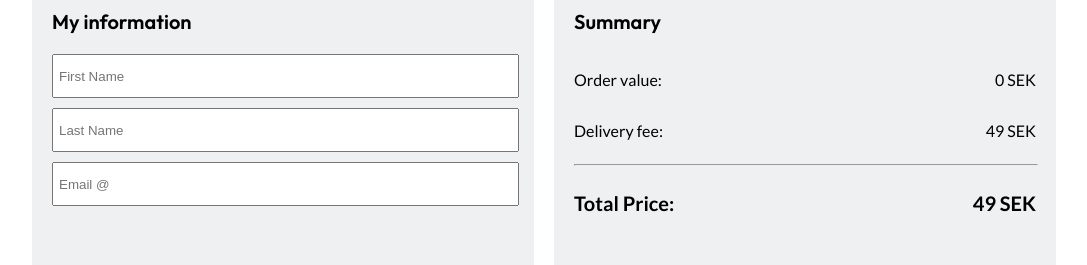
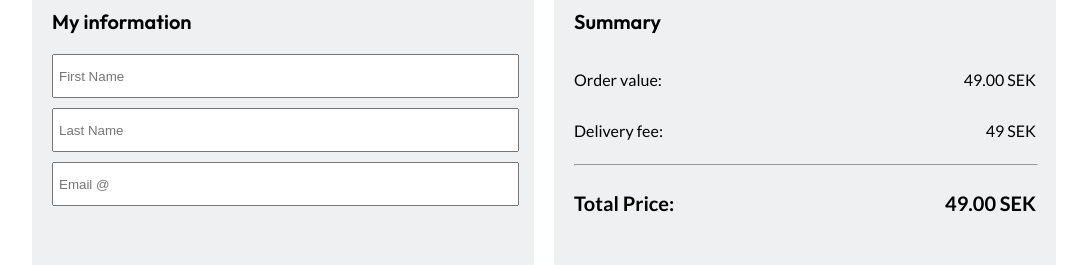
Before and after one commit to kleresjo/random-stuff, a React (Vite) app: page /payment in a window 1280 px wide. Shown: the part 436-701 px from the top of the page, without its empty margins (96-1183 px from the left). Built offline with nearby package versions, Linux system fonts and the light colour scheme; a web font is replaced by a local one.

Commit message:
fixed pricing in checkoutpage

```diff
--- a/src/components/checkout/TotalPrice.jsx
+++ b/src/components/checkout/TotalPrice.jsx
@@ -10,6 +10,10 @@ const TotalPrice = () => {
     return cartToCount.reduce((accumulator, object) => {
       return accumulator + object.price * object.itemCount;
     }, 0);
+  };
+
+   const formatPricing = (price) => {
+    return price.toFixed(2);
   };
 
 
@@ -31,7 +35,7 @@ const TotalPrice = () => {
         <h3 className="total-price-h3">Summary</h3>
         <div className="total-price-row-container">
           <p className="total-price-text">Order value: </p>
-          <p className="total-price-text">{getTotalPrice(cart)} SEK</p>
+          <p className="total-price-text"> {formatPricing(getTotalPriceWithDelivery(cart))} SEK</p>
         </div>
 
         <div className="total-price-row-container">
@@ -42,7 +46,7 @@ const TotalPrice = () => {
         <div className="total-price-row-container">
           <h2 className="total-price-h2">Total Price: </h2>
           <h2 className="total-price-h2">
-            {getTotalPriceWithDelivery(cart)} SEK
+            {formatPricing(getTotalPriceWithDelivery(cart))} SEK
           </h2>
         </div>
       </div>
```
